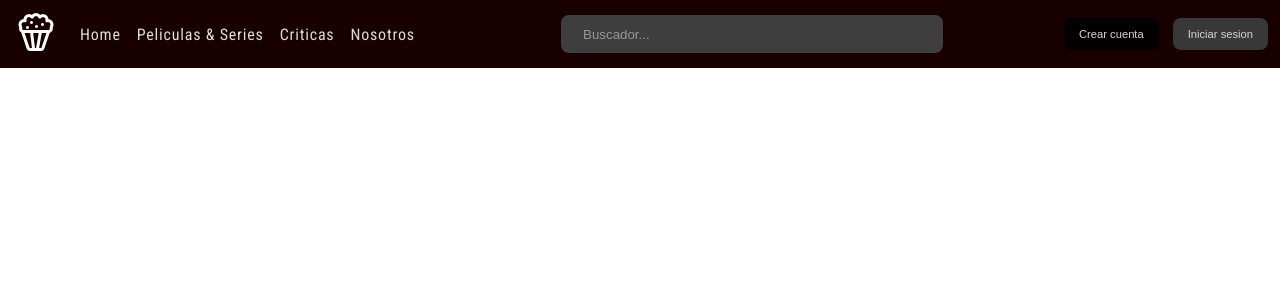
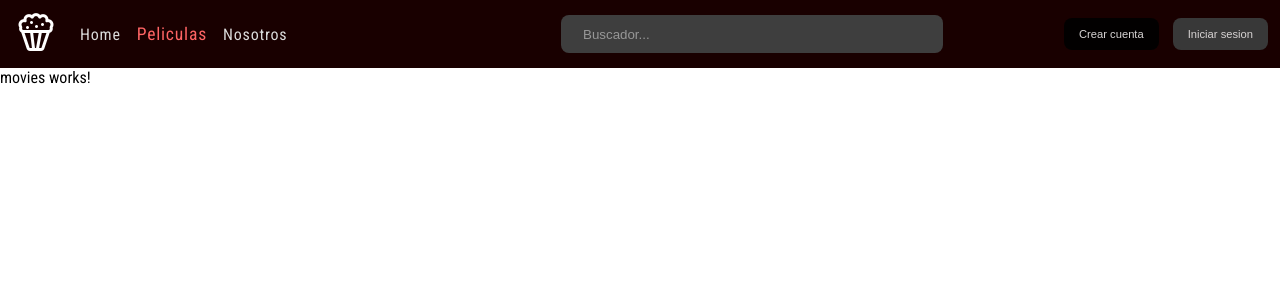
Before and after one commit to iamdiegoskr/PageMoviesAngular, an Angular app: page /movies in a window 1280 px wide. Before the commit this address led to /. Shown: the top 300 px of the page. Built offline with nearby package versions, Linux system fonts and the light colour scheme.

Commit message:
created functions in movies service, use animated.css in the project, linkrouter to movies header

```diff
--- a/src/app/app-routing.module.ts
+++ b/src/app/app-routing.module.ts
@@ -1,11 +1,13 @@
 import { NgModule } from '@angular/core';
 import { RouterModule, Routes } from '@angular/router';
 import { HomeComponent } from './components/home/home.component';
-import { AboutComponent } from './components/about/about.component'
+import { AboutComponent } from './components/about/about.component';
+import { MoviesComponent } from './components/movies/movies.component'
 
 const routes: Routes = [
   { path: 'home', component: HomeComponent },
-  { path: 'about', component:AboutComponent},
+  { path: 'about', component: AboutComponent},
+  {path: 'movies',component: MoviesComponent},
   { path: '', redirectTo : 'home', pathMatch:'full' }
 ];
 
--- a/src/app/app.module.ts
+++ b/src/app/app.module.ts
@@ -8,6 +8,7 @@ import { AboutComponent } from './components/about/about.component';
 import { HomeComponent } from './components/home/home.component';
 
 import { AppRoutingModule } from './app-routing.module';
+import { MoviesComponent } from './components/movies/movies.component';
 
 @NgModule({
   declarations: [
@@ -15,6 +16,7 @@ import { AppRoutingModule } from './app-routing.module';
     HeaderComponent,
     AboutComponent,
     HomeComponent,
+    MoviesComponent,
 
   ],
   imports: [
--- a/src/app/components/about/about.component.html
+++ b/src/app/components/about/about.component.html
@@ -1,4 +1,4 @@
-<section class="about-us">
+<section class="about-us  animate__animated animate__backInLeft">
 
     <div class="about-container">
         <div class="info">
--- a/src/app/components/header/header.component.html
+++ b/src/app/components/header/header.component.html
@@ -8,10 +8,7 @@
                 <a routerLink="/home" routerLinkActive="active">Home</a>
             </li>
             <li>
-                <a href="">Peliculas & Series</a>
-            </li>
-            <li>
-                <a href="">Criticas</a>
+                <a routerLink="/movies" routerLinkActive="active">Peliculas</a>
             </li>
             <li>
                 <a routerLink="/about" routerLinkActive="active">Nosotros</a>
--- a/src/app/components/home/home.component.html
+++ b/src/app/components/home/home.component.html
@@ -1,4 +1,4 @@
-<div class="home-container">
+<div class="home-container animate__animated animate__fadeIn">
     <h2 class="home-title">Movidy</h2>
     <p class="home-description">Movidy.co Tiene uno de los catalogos mas grandes para ver peliculas online y para ver series online, cuenta con un sistema automatizado que previene la caida de la pagina.</p>
 </div>
--- /dev/null
+++ b/src/app/components/movies/movies.component.html
@@ -0,0 +1 @@
+<p>movies works!</p>
--- /dev/null
+++ b/src/app/components/movies/movies.component.ts
@@ -0,0 +1,15 @@
+import { Component, OnInit } from '@angular/core';
+
+@Component({
+  selector: 'app-movies',
+  templateUrl: './movies.component.html',
+  styleUrls: ['./movies.component.css']
+})
+export class MoviesComponent implements OnInit {
+
+  constructor() { }
+
+  ngOnInit(): void {
+  }
+
+}
--- a/src/index.html
+++ b/src/index.html
@@ -7,6 +7,7 @@
     <base href="/">
     <meta name="viewport" content="width=device-width, initial-scale=1">
     <link rel="icon" type="image/x-icon" href="favicon.ico">
+    <link rel="stylesheet" href="https://cdnjs.cloudflare.com/ajax/libs/animate.css/4.1.1/animate.min.css" />
     <link rel="preconnect" href="https://fonts.gstatic.com">
     <link href="https://fonts.googleapis.com/css2?family=Roboto+Condensed:wght@300;400;700&display=swap" rel="stylesheet">
 </head>
```
Also changed, not shown: src/app/movies.service.ts (+8 -0 lines), src/app/components/movies/movies.component.css (added), 1 other file (tests, documents, lock files or other folders).
